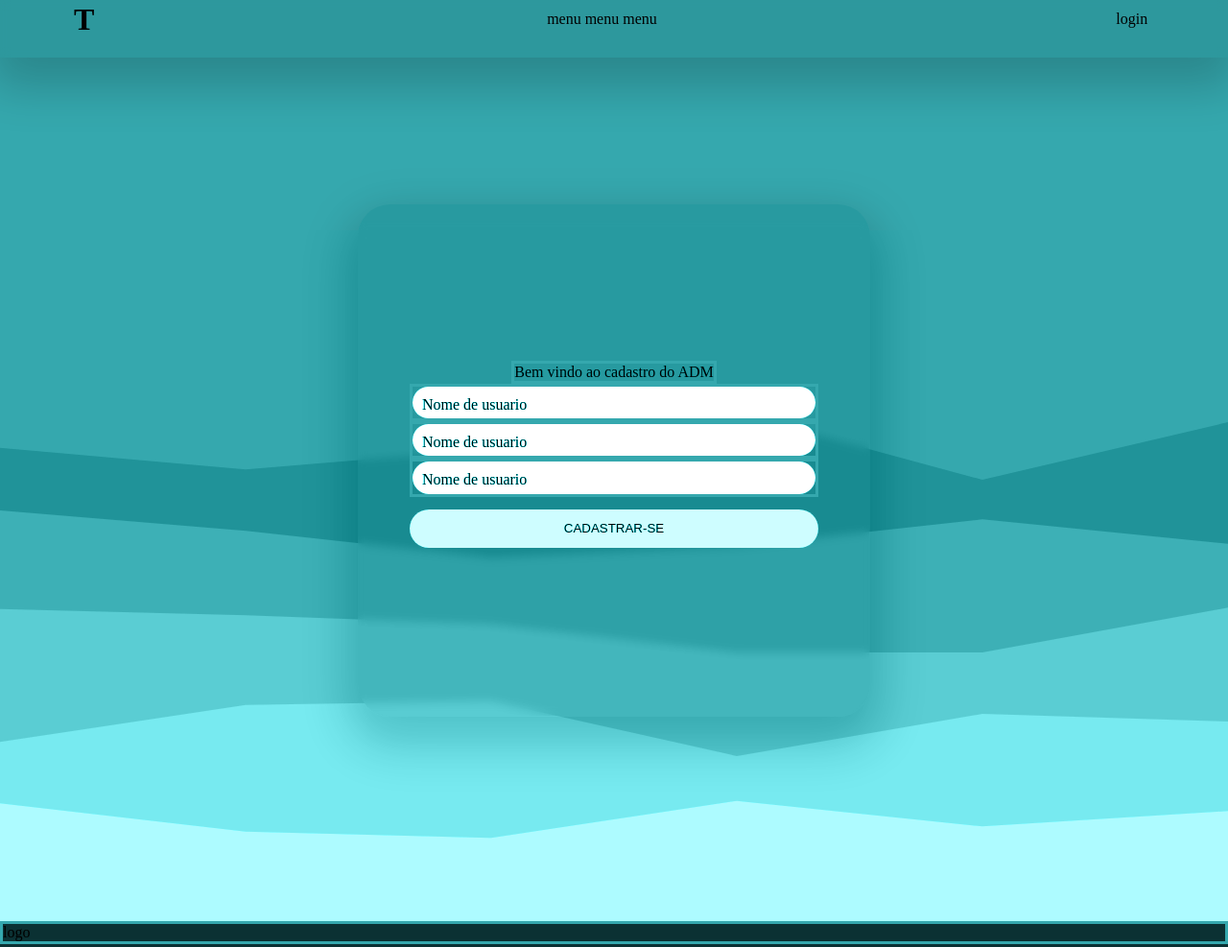
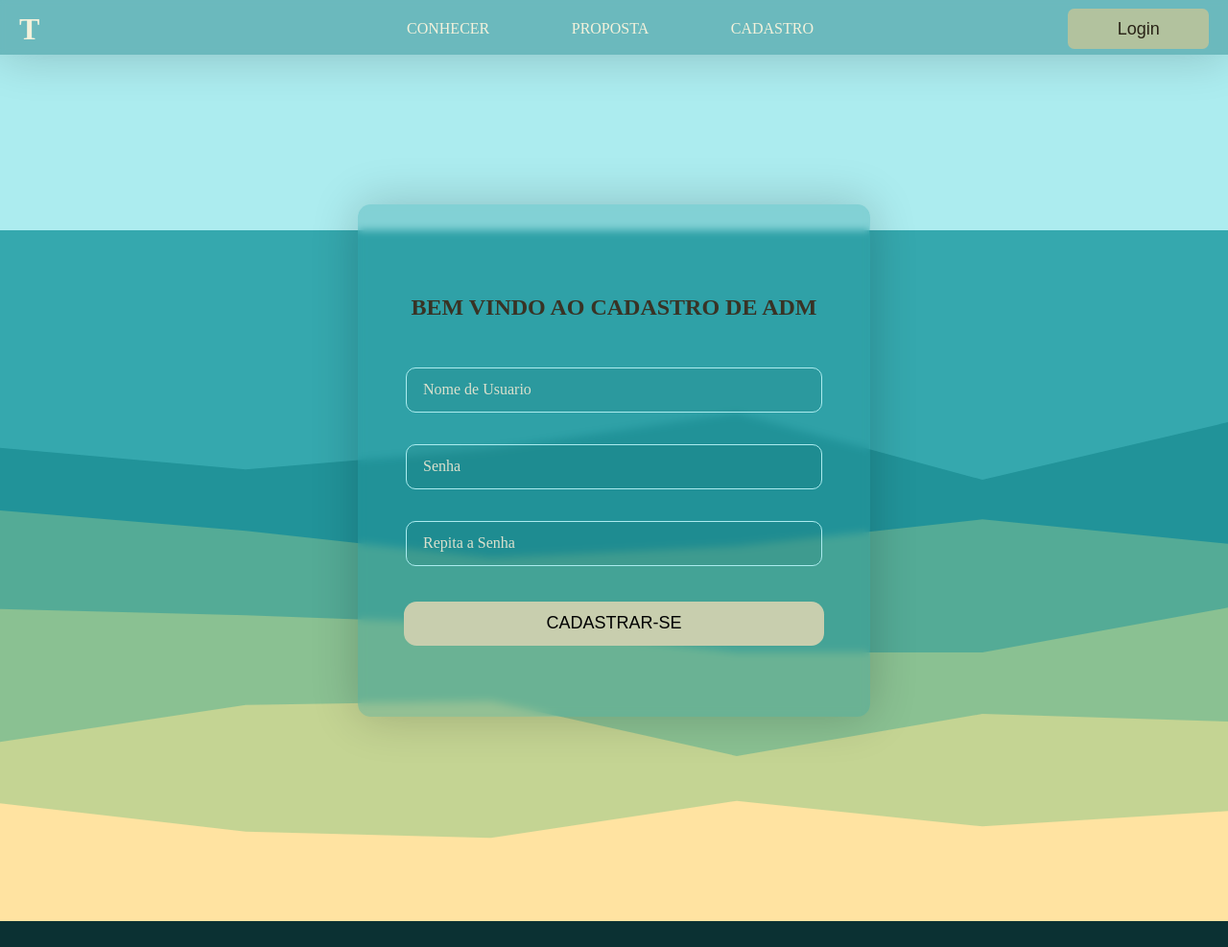
Before and after one commit to JeffKeKa/SA-senai, a plain HTML site: page cadastro.html in a window 1280 px wide. Shown: the top 987 px of the page at 96% size. Drawn offline with Linux system fonts and the light colour scheme.

Commit message:
Add files via upload

```diff
--- a/cadastro.html
+++ b/cadastro.html
@@ -13,8 +13,14 @@
         <div name="top" id="top">
             <div name="bar" id="bar">
                 <div name="logoBar" id="logoBar"><h1> T </h1></div>
-                <div name="menuBar" id="menuBar"> menu menu menu</div>
-                <div name="loginBar" id="loginBar"> login </div>
+                    <div name="menuBar" id="menuBar">
+                        <p1 class="menu">CONHECER</p1>
+                        <p1 class="menu">PROPOSTA</p1>
+                        <p1 class="menu">CADASTRO</p1>
+                    </div>
+                <div name="loginBar" id="loginBar">
+                    <button id="loginBarBotao"> Login </button>
+                </div>
             </div>
         </div>
 
@@ -22,33 +28,46 @@
             <div name="imgMidFundo" id="imgMidFundo">
                 <div name="abaMid" id="abaMid">
 
-                    <div name="textoMid" id="textoMid"> Bem vindo ao cadastro do ADM </div>
+                    <div name="textoMid" id="textoMid">
+                        <h2>BEM VINDO AO CADASTRO DE ADM</h2>
+                    </div>
 
-                        <div class="inputGroup">
-                            <input type="text" id="nome" required class="input">
-                            <label for="nome" class="inputLabel">Nome de usuario</label>
-                        </div>
-                        <div class="inputGroup">
-                            <input type="text" id="nome" required class="input">
-                            <label for="nome" class="inputLabel">Nome de usuario</label>
-                        </div>
-                        <div class="inputGroup">
-                            <input type="text" id="nome" required class="input">
-                            <label for="nome" class="inputLabel">Nome de usuario</label>
-                        </div>
+                    <div class="inputGroup">
+                        <!-- input nome do usuario adm (secretariado) -->
+                        <input name="inputMovi" type="text" id="inputNomeADM" required class="input">
+                        <label for="inputMovi" class="inputLabel">Nome de Usuario</label>
+                    </div>
 
-                    <!--
-                    <label>senha</label><input class="inpCadastro" id="inptSenha" type="text">
-                    <label>confirmar senha</label><input class="inpCadastro" id="inptUsuario" type="text">
-                    -->
-                    <button id="cadastrar" onclick="cadastrar()" > CADASTRAR-SE </button>
+                    <div class="inputGroup">
+                        <!-- input senha do usuario adm (secretariado) -->
+                        <input  name="inputMovi" type="text" id="inputSenhaADM" required class="input">
+                        <label for="inputMovi" class="inputLabel">Senha</label>
+                    </div>
+
+                    <div class="inputGroup">
+                        <!-- input repita senha do usuario adm (secretariado) -->
+                        <input name="inputMovi" type="text" id="inputRepitaSenhaADM" required class="input">
+                        <label for="inputMovi" class="inputLabel">Repita a Senha</label>
+                    </div>
+
+                    <button id="cadastrar" onclick="cadastrar()" >
+                         CADASTRAR-SE
+                    </button>
 
                 </div>
             </div>
         </div>
 
         <div name="bot" id="bot">
-            <div name="textoBot" id="textoBot"> logo </div>
+            <div name="textoBot" id="textoBot">
+                <p1>
+                    ARTHUR CORVALHAO<br>
+                    JEFFERSON CUNHA<br>
+                    LUIGI SANTOS<br>
+                    MARINA MULLER<br>
+                    PEDRO<br>
+                </p1>
+            </div>
 
 
         </div>
--- a/style.css
+++ b/style.css
@@ -1,27 +1,73 @@
+@font-face {
+    font-family: "Poppins";
+    src: url("fonts/Poppins-SemiBold.ttf") format("ttf");
+  }
+
 html{
+    font-family: Poppins;
+/* parametros para o html */
     height: 150%;
     width: 100%;
-
+/* altura e largura da pagina % da tela */
     margin: 0pt;
     border: 0pt;
     padding: 0pt;
+/* margem borda distanvia da borda */
     background: linear-gradient(-30deg, rgba(33, 147, 153, 1), rgba(209, 253, 255, 1));
+/* fundo da bagina geral (geralmente o mesmo fundo do conteudo) */
 }
 
 body {
+/* parametros para o corpo do site */
     height: 100%;
     width: 100%;
-
+/* altura e largura da pagina % do html*/
     margin: 0pt;
     border: 0pt;
     padding: 0pt;
+/* margem borda distanvia da borda */
+    background: #ACECEF;
+/* fundo da bagina geral (geralmente o mesmo fundo do conteudo) */
 
-    background: #35A8AE /*linear-gradient(-30deg, rgba(33, 147, 153, 1), rgba(209, 253, 255, 1))*/;
+    color: #F3F1DB;
+
 }
-div{
-   border: solid;
-   border-color: #35A8AE;
+
+::-webkit-scrollbar{
+    width: 3pt;
 }
+::-webkit-scrollbar-track{
+    background-color: #35A8AE;
+}
+::-webkit-scrollbar-thumb{
+    background-color: #61d8df;
+}
+
+
+
+h2{
+    margin: 5pt;
+    border: 0pt;
+    padding: 0pt;
+
+    color: #393325;
+}
+
+#textoMid {
+    /* parametros para o corpo do site */
+    height: 25pt;
+    width: 100%;
+/* altura e largura da pagina % do html*/
+    margin: 25pt;
+    border: 0pt;
+    padding: 0pt;
+
+    text-align: center;
+
+
+
+}
+
 #top{
     position: fixed;
     z-index: +1;
@@ -37,46 +83,42 @@ div{
     align-items: center;
 }
     #bar{
-        height: 60pt;
+        height: 40pt;
         width: 100%;
 
         margin: 0pt;
         border: 0pt;
-        border-radius: 0pt;
-        padding: 0pt;
+        padding: 15pt 15pt 0pt 15pt;
 
-        background: rgba( 27, 105, 109, 0.25);
-        box-shadow: 0 8px 32px 0 rgba( 31, 38, 135, 0.37 );
-        backdrop-filter: blur( 5px );
-        -webkit-backdrop-filter: blur( 5px );
-        box-shadow: 0px 20px 50px 10px rgba(0,0,0,0.2);
+        background:  rgba(11, 110, 115, 0.4);
+        box-shadow: 0 10pt 15pt 0 rgba( 31, 38, 135, 0.2 );
+        backdrop-filter: blur( 2pt );
+        -webkit-backdrop-filter: blur( 1px );
+        box-shadow: 0px 0px 50px 0px rgba(0,0,0,0.2);
 
         display: flex;
         justify-content: center;
         align-items: center;
     }
         #logoBar{
-
             height: 100%;
-            width: 14%;
+            width: 15%;
 
             margin: 0pt;
             border: 0pt;
-            padding: 0pt;
+            padding: 0 4pt 0 0;
 
             display: flex;
-            justify-content: center;
+            justify-content: start;
             align-items: center;
-
-            text-align: center;
-
         }
 
         #menuBar{
             height: 100%;
             width: 70%;
 
-            margin: 10pt;
+            margin: 0 6% 0 0;
+            margin-right: max(10pt);
             border: 0pt;
             padding: 0pt;
 
@@ -84,51 +126,45 @@ div{
             justify-content: center;
             align-items: center;
         }
+            .menu{
+                margin: 0 5%;
+                border: 0pt;
+                padding: 0pt;
+            }
 
         #loginBar{
             height: 100%;
-            width: 16%;
+            width: 15%;
+            min-width: 80pt;
 
             margin: 0pt;
             border: 0pt;
             padding: 0pt;
 
             display: flex;
-            justify-content: center;
+            justify-content: right;
             align-items: center;
+
         }
-            #cadastarBotao{
-                height: 100%;
-                width: 50%;
+        #loginBarBotao{
+            height: 80%;
+            width: 80%;
+            min-width: 50pt;
 
             margin: 0pt;
             border: 0pt;
-                padding: 0pt;
+            border-radius: 5pt;
+            padding: 3pt;
 
-                display: flex;
-                justify-content: center;
-                align-items: center;
 
-                background-color: transparent;
+            color: #292316;
+            background-color: #B2C29E;
+            font-size: large;
+        }
+        #loginBarBotao:hover{
+            background-color: #4F8210;
+            color: #FFF7B0;
 
-                text-align: center;
-
-            }
-            #loginBotao{
-                height: 100%;
-                width: 50%;
-
-                margin: 0pt;
-                border: 0pt;
-                padding: 0pt;
-
-                display: flex;
-                justify-content: center;
-                align-items: center;
-
-                background:transparent;
-
-                text-align: center;
         }
 
 #mid{
@@ -156,7 +192,6 @@ div{
         align-items: center;
 
         background-image: url("img/layered-peaks-haikei.svg");
-        mix-blend-mode: luminosity;
 
         background-repeat: no-repeat;
         background-size: 100%;
@@ -168,7 +203,7 @@ div{
 
             margin: 0pt;
             border: 5pt;
-            border-radius: 25pt;
+            border-radius: 10pt;
             padding: 0pt;
 
             display: flex;
@@ -176,37 +211,42 @@ div{
             align-items: center;
             flex-direction: column;
 
-
-            background: rgba( 27, 105, 109, 0.25);
-            box-shadow: 0 8px 32px 0 rgba( 31, 38, 135, 0.37 );
-            backdrop-filter: blur( 5px );
-            -webkit-backdrop-filter: blur( 5px );
-            box-shadow: 0px 20px 50px 10px rgba(0,0,0,0.2);
+            background: rgba(33, 147, 153, 0.3);
+            box-shadow: 0 0 50px 0 rgba( 31, 38, 135, 0.4 );
+            backdrop-filter: blur( 4px );
+            -webkit-backdrop-filter: blur( 3px );
+            box-shadow: 0px 0 50px 0 rgba(0,0,0,0.2);
         }
             #cadastrar{
-                height: 30pt;
-                width: 320pt;
+                height: 35pt;
+                width: 82%;
+                min-width: 300pt;
 
-                margin: 10pt;
+                margin: 15pt;
                 border: 0pt;
-                border-radius: 25pt;
+                border-radius: 10pt;
                 padding: 0pt;
+
+                font-size: large;
+                background-color: #C8CEAE;
 
             }
 
             #cadastrar:hover{
-                background-color:  rgba( 27, 105, 109, 0.25);
+                background-color: #406b0b;
+                color: #FFF7B0;
             }
-
-            .inpCadastro{
+                .inputGroup{
                     height: 30pt;
-                width: 80%;
+                    width: 70%;
                     min-width: 300pt;
 
-                margin: 10pt;
-                border: 0pt;
-                border-radius: 25pt;
+                    margin: 15pt;
+                    border: 0px;
+                    border-radius: 10pt;
                     padding: 0pt;
+
+                    position: relative;
 
                     display: flex;
                     justify-content: center;
@@ -214,12 +254,6 @@ div{
                     flex-direction: column;
                     text-align: center;
                     font-size: 16pts;
-            }
-                .inputGroup{
-
-                    position: relative;
-
-
 
                 }
                 .input {
@@ -227,33 +261,38 @@ div{
                     width: 80%;
                     min-width: 300pt;
 
-                    padding: 10px;
-                    border: 10px;
-                    border-radius: 25px;
-                    color: skyblue;
-                    background-color: white ;
+                    padding: 16px;
+                    border: solid  1px;
+                    border-radius: 10px;
+                    border-color: #ACECEF;
+
+                    background-color: rgba(14, 83, 85, 0.1) ;
                     outline: 5px ;
 
-
+                    display: flex;
+                    justify-content: center;
+                    align-items: center;
+                    text-align: center;
+                    font-size: 15pt;
                 }
                 .inputLabel{
-
+                    z-index: -1;
                     position: absolute;
                     top: 0;
                     left: 0;
-                    transform: translate(10px, 10px);
-                    transition: transform .25s;
+                    transform: translate(1px, 10px);
+                    transition: transform .4s;
                 }
                 .input:focus+.inputLabel,
                 .input:valid+.inputLabel{
                     transform:
-                    translate(10px, -20px) scale(0.8);
-                    color: aqua;
+                    translate(1px, -25px) scale(0.8);
+                    color: rgb(29, 92, 92);
                     padding-inline: 0px;
                     background-color: transparent;
                 }
                 .input:is(:focus, :valid){
-                    outline-color: rgb(14, 10, 6);
+                    outline-color: rgb(246, 248, 125);
                 }
 
 
@@ -267,4 +306,10 @@ div{
 
     background-color: #0b3133;
 
+    display: flex;
+    justify-content: center;
+    align-items: center;
+    text-align: center;
+    font-size: 15pt;
+
 }
```
Lines whose indentation alone changed are shown as unchanged.
